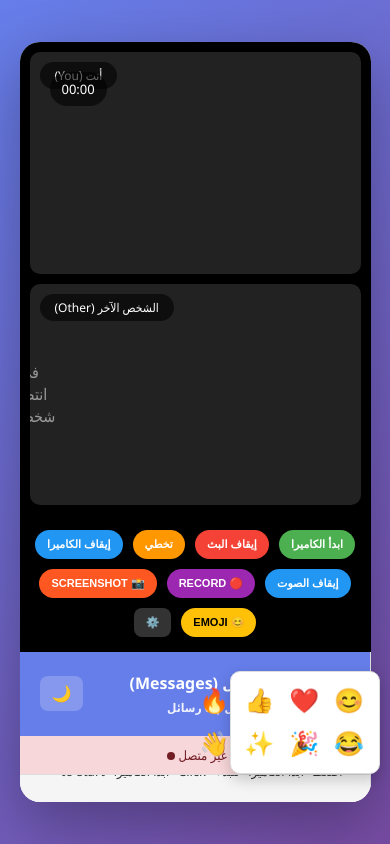
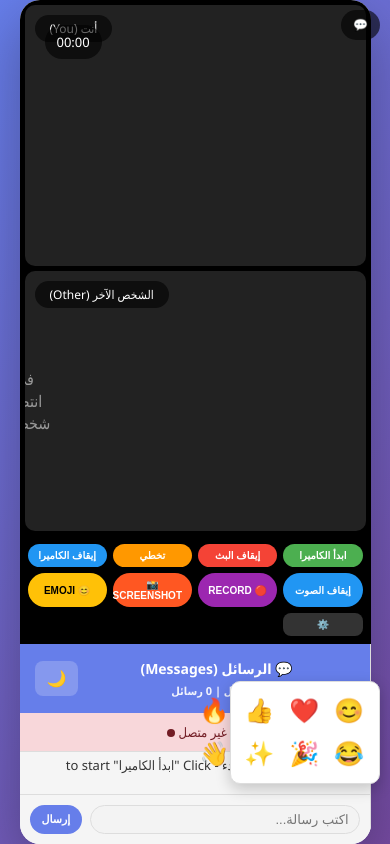
Before and after one commit to Dhiaeddinederouiche/video-chat, a website: page video-chat.html in a window 390 px wide. Drawn offline with nearby package versions, Linux system fonts and the light colour scheme; no server answers.

Commit message:
Improve mobile responsiveness and chat visibility

```diff
--- a/video-chat.html
+++ b/video-chat.html
@@ -85,6 +85,8 @@
             gap: 15px;
             justify-content: center;
             flex-wrap: wrap;
+            max-height: 120px;
+            overflow-y: auto;
         }
 
         button {
@@ -479,14 +481,30 @@
             right: -10px;
         }
 
-        .theme-toggle {
-            background: #2196F3;
+        .chat-toggle {
+            display: none;
+            position: absolute;
+            top: 10px;
+            right: 10px;
+            background: rgba(0, 0, 0, 0.6);
             color: white;
             border: none;
-            padding: 10px 15px;
+            padding: 8px 12px;
             border-radius: 20px;
             cursor: pointer;
-            font-size: 14px;
+            font-size: 12px;
+            z-index: 10;
+        }
+
+        .chat-section.collapsed {
+            height: 50px;
+            overflow: hidden;
+        }
+
+        .chat-section.collapsed .chat-messages,
+        .chat-section.collapsed .chat-input-area,
+        .chat-section.collapsed .emoji-picker {
+            display: none;
         }
 
         body.dark-mode {
@@ -523,57 +541,126 @@
         @media (max-width: 768px) {
             .container {
                 flex-direction: column;
+                height: 100vh;
             }
 
             .chat-section {
                 width: 100%;
-                height: 200px;
+                height: 250px;
+                order: 2;
             }
 
             .video-section {
                 flex: 1;
+                order: 1;
+            }
+
+            .controls {
+                padding: 10px;
+                gap: 8px;
+                justify-content: center;
+                flex-wrap: wrap;
+            }
+
+            .controls button {
+                padding: 8px 12px;
+                font-size: 11px;
+                min-width: 80px;
             }
 
             .emoji-picker {
                 max-width: 150px;
+                bottom: 60px;
             }
 
-            .controls button {
-                padding: 10px 15px;
+            .chat-messages {
+                max-height: 150px;
+                overflow-y: auto;
+            }
+
+            .chat-input-area {
+                padding: 10px;
+            }
+
+            .chat-input-area input {
+                font-size: 14px;
+                padding: 8px 12px;
+            }
+
+            .chat-input-area button {
+                padding: 8px 16px;
                 font-size: 12px;
             }
         }
 
         @media (max-width: 480px) {
+            .container {
+                height: 100vh;
+            }
+
             .video-container {
                 flex-direction: column;
+                gap: 5px;
+                padding: 5px;
             }
 
             .video-box {
-                height: 40vh;
+                height: 35vh;
+                min-height: 200px;
             }
 
             .chat-section {
-                height: 150px;
+                height: 200px;
             }
 
             .controls {
-                padding: 15px;
-                flex-wrap: wrap;
-                gap: 10px;
+                padding: 8px;
+                gap: 6px;
+                display: grid;
+                grid-template-columns: repeat(auto-fit, minmax(70px, 1fr));
+                max-height: none;
+                overflow: visible;
             }
 
             .controls button {
-                padding: 8px 12px;
+                padding: 6px 10px;
+                font-size: 10px;
+                min-width: auto;
+                width: 100%;
+            }
+
+            .chat-messages {
+                max-height: 120px;
+                font-size: 13px;
+                padding: 10px;
+            }
+
+            .chat-input-area input {
+                font-size: 13px;
+                padding: 6px 10px;
+            }
+
+            .chat-input-area button {
+                padding: 6px 12px;
                 font-size: 11px;
             }
 
-            .chat-input-area input {
-                font-size: 12px;
+            .chat-header {
+                padding: 15px;
+                font-size: 14px;
             }
 
-            .chat-messages {
-                font-size: 12px;
+            .stats {
+                font-size: 11px;
+            }
+
+            .modal-content {
+                width: 95%;
+                max-height: 90vh;
+            }
+
+            .chat-toggle {
+                display: block;
             }
         }
     </style>
@@ -608,6 +695,7 @@
         </div>
 
         <div class="chat-section">
+            <button class="chat-toggle" id="chatToggle">💬</button>
             <div class="chat-header">
                 <div class="header-info">
                     <div>💬 الرسائل (Messages)</div>
@@ -713,8 +801,8 @@
         const emojiPicker = document.getElementById('emojiPicker');
         const callTimer = document.getElementById('callTimer');
         const recordingIndicator = document.getElementById('recordingIndicator');
-        const onlineCount = document.getElementById('onlineCount');
-        const messageCountBadge = document.getElementById('messageCountBadge');
+        const chatToggle = document.getElementById('chatToggle');
+        const chatSection = document.querySelector('.chat-section');
 
         // Socket.io connection
         const socket = io();
@@ -1050,6 +1138,26 @@
             darkModeBtn.textContent = '☀️';
         }
 
+        // Chat Toggle for Mobile
+        chatToggle.addEventListener('click', () => {
+            chatSection.classList.toggle('collapsed');
+            chatToggle.textContent = chatSection.classList.contains('collapsed') ? '⬆️' : '💬';
+        });
+
+        // Show chat toggle on mobile
+        if (window.innerWidth <= 768) {
+            chatToggle.style.display = 'block';
+        }
+
+        window.addEventListener('resize', () => {
+            if (window.innerWidth <= 768) {
+                chatToggle.style.display = 'block';
+            } else {
+                chatToggle.style.display = 'none';
+                chatSection.classList.remove('collapsed');
+            }
+        });
+
         // Call Timer
         function startCallTimer() {
             callStartTime = Date.now();
```
